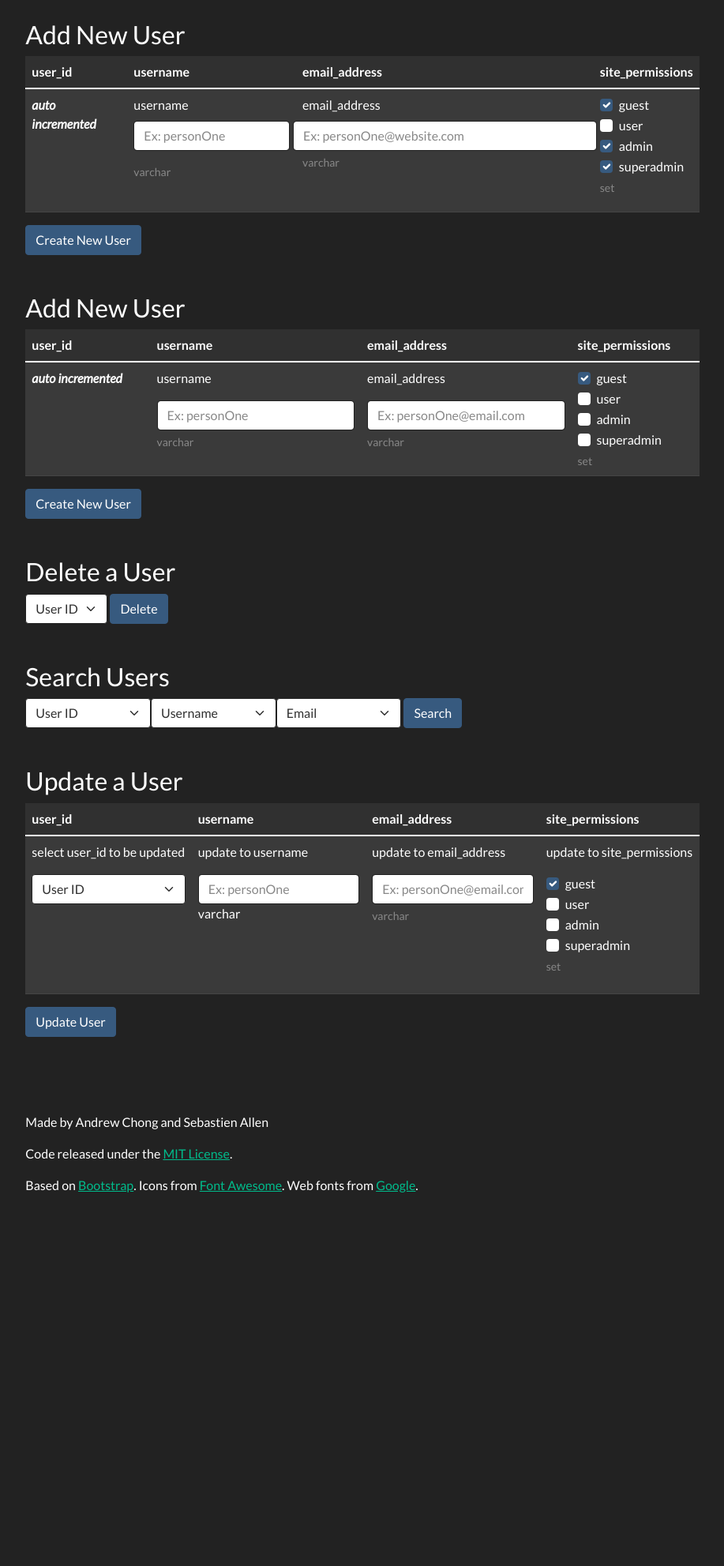
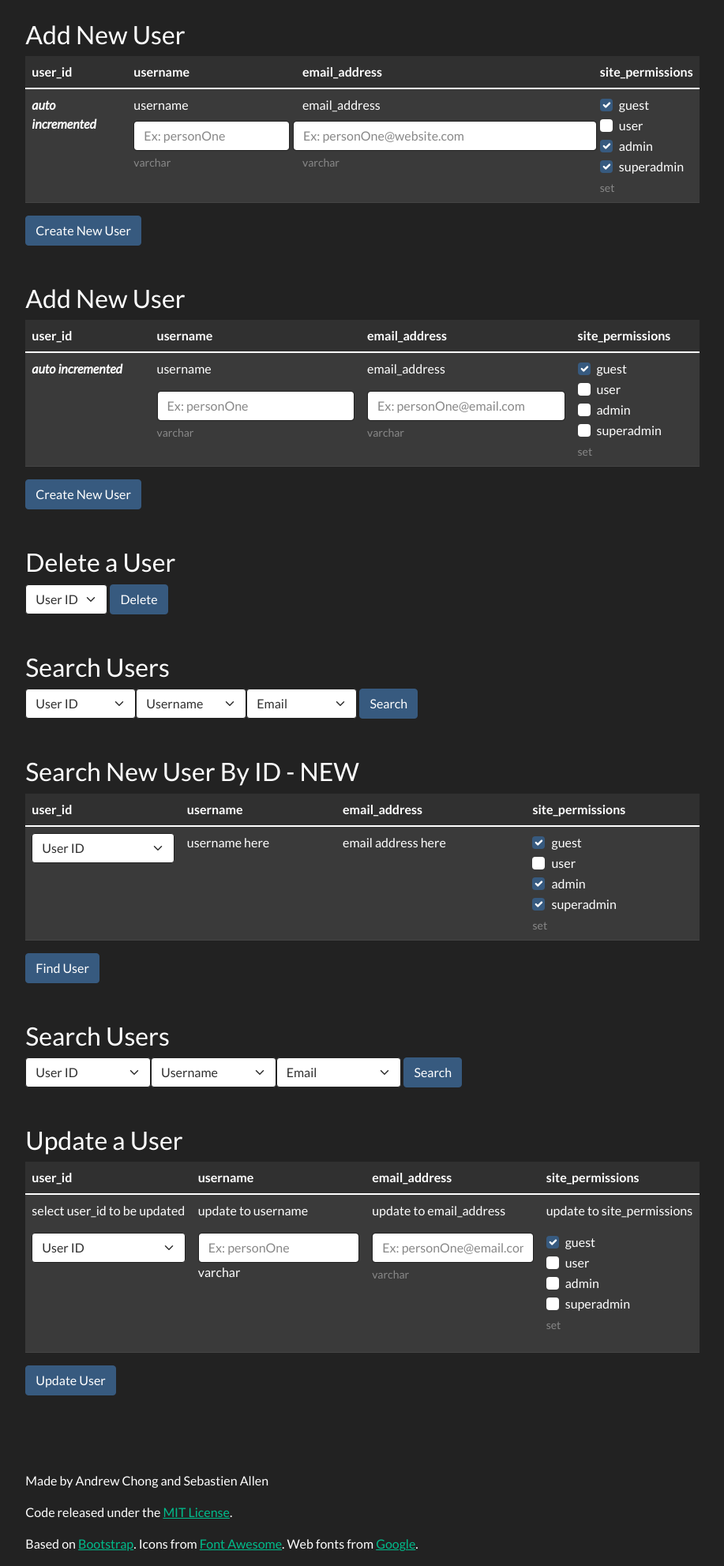
Before and after one commit to opheron/votr-flask, a Flask app: template templates/users.html in a window 1280 px wide. Shown: the part 524-2507 px from the top of the page at 79% size, without its empty margins (181-1098 px from the left). Before the commit the page ends 2034 px from the top, so only its background shows below. Run offline with Flask 2, Linux system fonts and the light colour scheme; the template is opened without the code that fills it: values that come from a table or form of the project are taken from there, most other values are stand-ins (such as "Sample title", 1, 10 or a date in 2020); some libraries are stand-ins or nearby versions.

Commit message:
Start search functionality

```diff
--- a/app.py
+++ b/app.py
@@ -5,7 +5,7 @@ from os import getenv
 # import requests
 from forms import *
 
-from flask import Flask, render_template, url_for, request, redirect
+from flask import Flask, render_template, url_for, request, redirect, jsonify
 
 from dotenv import load_dotenv
 
@@ -74,7 +74,7 @@ class AddNewUserForm(Form):
     username = StringField(
         "username",
         [validators.Length(min=1, max=254)],
-        render_kw={"class": "mb-3 form-control"},
+        render_kw={"class": "form-control"},
     )
     email_address = EmailField(
         "email_address",
@@ -141,6 +141,22 @@ def users():
     # return render_template("users.html", create_user_form=create_user_form)
 
 
+def find_user_by_id(user_id):
+    connection = db_engine.connect()
+    user_query = f"SELECT FROM Users WHERE ID = {user_id}"
+    user = connection.execute(user_query).first()
+    connection.close()
+    return user
+
+
+@app.route("/find_user_by_id", methods=["POST"])
+def find_user_by_id():
+    """Select user by ID"""
+    if request.method == "POST":
+        user_id = request.form["user_id"]
+        return jsonify(find_user_by_id(user_id))
+
+
 # @blueprint.route("/register/", methods=["GET", "POST"])
 # def register():
 #     """Register new user."""
--- a/static/assets/js/votr.js
+++ b/static/assets/js/votr.js
@@ -1,3 +1,12 @@
 $(document).ready(function () {
   $('[data-toggle="tooltip"]').tooltip();
 });
+
+$(document).ready(function () {
+  console.log("workin");
+  $("#find-user-by-id").submit(function (event) {
+    console.log("Handler for search user by id .submit() called.");
+    alert("Handler for search user by id .submit() called.");
+    event.preventDefault();
+  });
+});
--- a/templates/users.html
+++ b/templates/users.html
@@ -305,6 +305,126 @@
   </form>
 </div>
 
+<!-- START NEW SEARCH USERS FORM -->
+
+<div>
+  <form>
+    <h3>Search Users</h3>
+    <div class="btn-group">
+      <!--class button-group changes the width of the folllowing selects, if theres a better way, you can update this-->
+      <select class="form-select" aria-label="Search User ID">
+        <option selected>User ID</option>
+        <!--i dont know how wer are going to have this automatically populate with the available id's-->
+        {% for user in all_users %}
+        <option value="{{ user["user_id"] }}">{{ user["user_id"] }}</option>
+        {% endfor %}
+      </select>
+      <select class="form-select" aria-label="Search Username">
+        <option selected>Username</option>
+        {% for user in all_users %}
+        <option value="{{ user["username"] }}">{{ user["username"] }}</option>
+        {% endfor %}
+      </select>
+      <select class="form-select" aria-label="Search Email Address">
+        <option selected>Email</option>
+        {% for user in all_users %}
+        <option value="{{ user["username"] }}">{{ user["email_address"] }}</option>
+        {% endfor %}
+      </select>
+    </div>
+    <!--style part was just to make it inline, if you know a better way you can update, or just add this part to the css-->
+
+    <button type="submit" class="btn btn-primary">Search</button
+    ><!--dont know about type here-->
+  </form>
+</div>
+
+
+
+<!-- EXAMPLE ADD NEW USER FORM INTO SEARCH -->
+
+<div>
+  <form>
+    <h3>Search New User By ID - NEW</h3>
+    <table class="table table-striped table-dark">
+      <thead>
+        <tr>
+          <th scope="col">user_id</th>
+          <th scope="col">username</th>
+          <th scope="col">email_address</th>
+          <th
+            scope="col"
+            data-toggle="tooltip"
+            data-placement="top"
+            title="User's site-wide permissions"
+          >
+            site_permissions
+          </th>
+        </tr>
+      </thead>
+
+      <tbody>
+        <tr mb-3 form-group row>
+          <th scope="row">
+          <select class="form-select" aria-label="Search User ID">
+        <option selected>User ID</option>
+        <!--i dont know how wer are going to have this automatically populate with the available id's-->
+        {% for user in all_users %}
+        <option value="{{ user["user_id"] }}">{{ user["user_id"] }}</option>
+        {% endfor %}
+      </select>
+
+          </th>
+          <td>
+            <div class="mb-3">
+              username here
+            </div>
+          </td>
+          <td>
+            <div class="mb-3">
+              email address here
+            </div>
+          </td>
+          <td>
+            <div class="form-check">
+              <!-- FIELD -->
+              {{add_new_user_form.site_permissions_guest(class="form-check-input")}}
+              <!-- LABEL -->
+              {{ add_new_user_form.site_permissions_guest.label(name="guest", class="form-check-label") }}
+            </div>
+            <div class="form-check">
+              <!-- FIELD -->
+              {{add_new_user_form.site_permissions_user(class="form-check-input" )}}
+              <!-- LABEL -->
+              {{ add_new_user_form.site_permissions_user.label(class="form-check-label") }}
+            </div>
+            <div class="form-check">
+              <!-- FIELD -->
+              {{add_new_user_form.site_permissions_admin(class="form-check-input")}}
+              <!-- LABEL -->
+              {{ add_new_user_form.site_permissions_admin.label(class="form-check-label") }}
+            </div>
+            <div class="form-check">
+              <!-- FIELD -->
+              {{add_new_user_form.site_permissions_superadmin(class="form-check-input")}}
+              <!-- LABEL -->
+              {{ add_new_user_form.site_permissions_superadmin.label(class="form-check-label") }}
+            </div>
+            <div id="users-site_permissions-help" class="form-text">set</div>
+            </div>
+          </td>
+        </tr>
+      </tbody>
+    </table>
+
+    <button id="find-user-by-id" type="submit" class="btn btn-primary">Find User</button>
+  </form>
+</div>
+
+
+<!-- END NEW SEARCH USERS FORM -->
+
+
 <div>
   <form>
     <h3>Search Users</h3>
```
Also changed, not shown: CORRECT FORM.html (added, +111 -0 lines), README.md.
